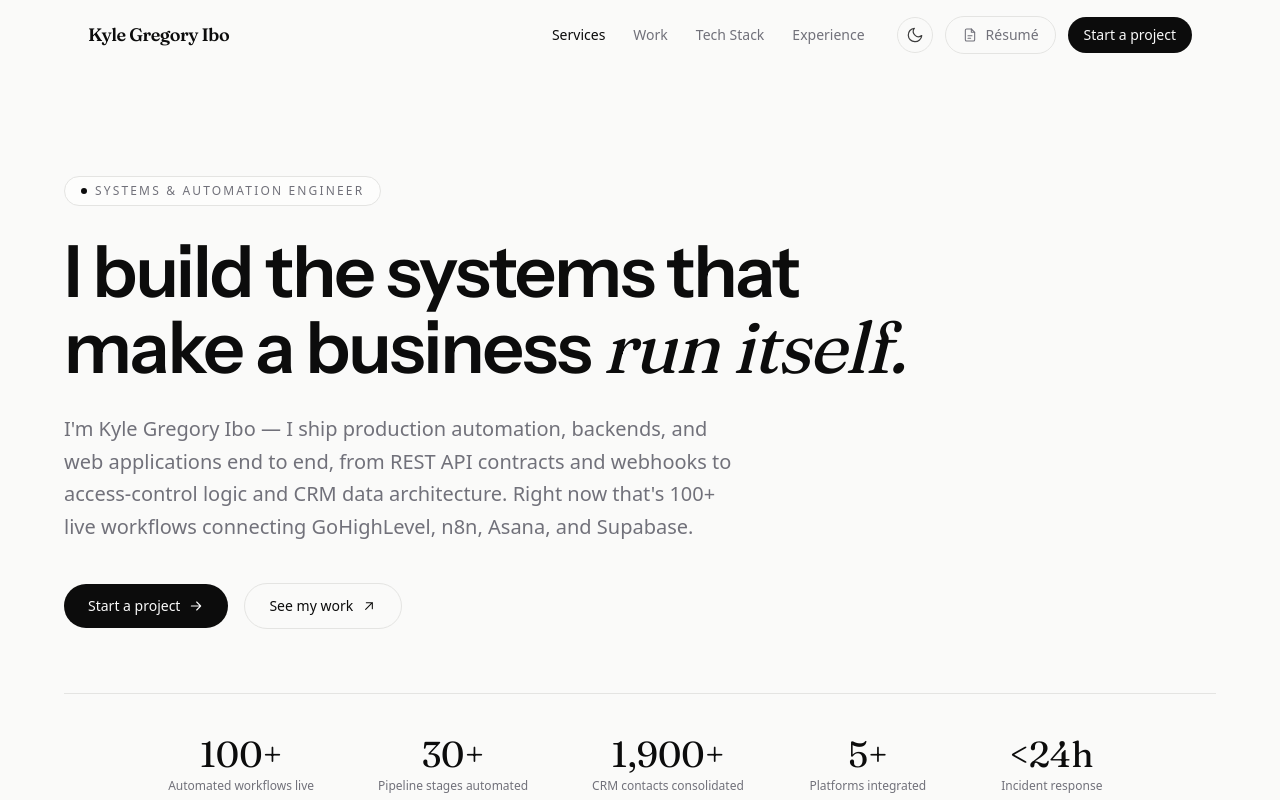
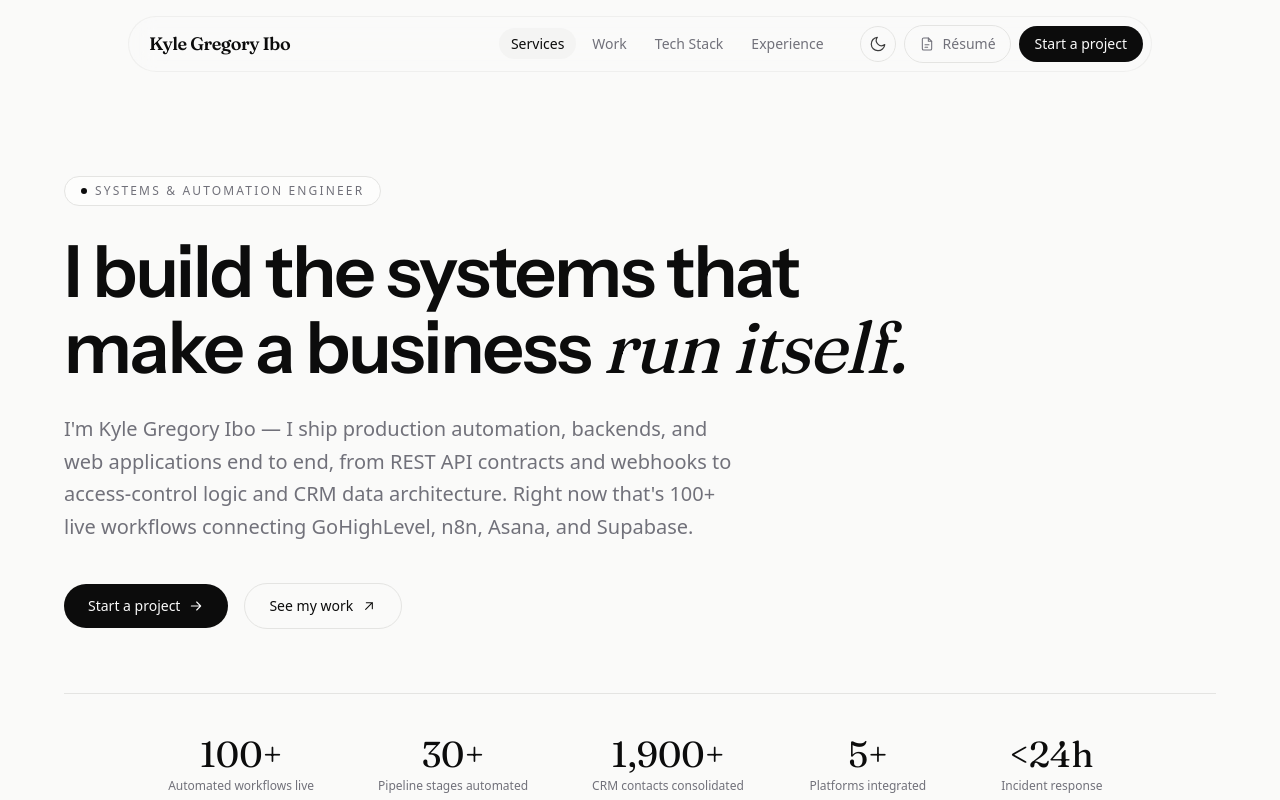
Before and after one commit to KoolDudeGameDev/portfolio, a Next.js app: page /portfolio/ in a window 1280 px wide. Shown: the top 800 px of the page. Built offline with nearby package versions, Linux system fonts and the light colour scheme.

Commit message:
make the navigation bar a floating pill

```diff
--- a/app/globals.css
+++ b/app/globals.css
@@ -60,9 +60,11 @@ body {
   text-rendering: optimizeLegibility;
 }
 
-/* Offset anchored sections so the sticky nav doesn't cover headings. */
+/* Offset anchored sections so the floating nav pill doesn't cover headings.
+   The pill sits 12-16px down and stands about 52px tall, so this leaves a
+   deliberate gap under it rather than parking the heading against its edge. */
 section[id] {
-  scroll-margin-top: 72px;
+  scroll-margin-top: 92px;
 }
 
 ::selection {
--- a/components/Navbar.tsx
+++ b/components/Navbar.tsx
@@ -47,31 +47,33 @@ export function Navbar() {
   }, []);
 
   return (
-    <header
-      className={`fixed inset-x-0 top-0 z-50 border-b transition-colors ${
-        scrolled
-          ? "border-border bg-bg/85 backdrop-blur-md"
-          : "border-transparent bg-transparent"
-      }`}
-    >
-      <nav className="mx-auto flex max-w-6xl items-center justify-between px-6 py-4">
+    // Floats clear of the page rather than sitting on a full-width band, so the
+    // cream ground runs behind it and the bar reads as a control, not a header.
+    <header className="fixed inset-x-0 top-3 z-50 px-4 sm:top-4 sm:px-6">
+      <nav
+        className={`mx-auto flex max-w-5xl items-center justify-between gap-4 rounded-full border py-2 pl-5 pr-2 transition-all duration-300 ${
+          scrolled
+            ? "border-border bg-bg/80 shadow-[0_10px_30px_-12px_rgba(24,20,16,0.28)] backdrop-blur-xl"
+            : "border-border/50 bg-bg/55 backdrop-blur-md"
+        }`}
+      >
         <a
           href="#home"
-          className="font-serif text-lg font-semibold tracking-tight"
+          className="shrink-0 font-serif text-base font-semibold tracking-tight sm:text-lg"
         >
           {site.name}
         </a>
 
-        <div className="hidden items-center gap-8 md:flex">
-          <ul className="flex items-center gap-7 text-sm">
+        <div className="hidden items-center gap-6 md:flex">
+          <ul className="flex items-center gap-1 text-sm">
             {links.map((link) => (
               <li key={link.href}>
                 <a
                   href={link.href}
-                  className={`transition-colors hover:text-fg ${
+                  className={`rounded-full px-3 py-1.5 transition-colors ${
                     active === link.href.slice(1)
-                      ? "text-fg"
-                      : "text-muted"
+                      ? "bg-surface text-fg"
+                      : "text-muted hover:text-fg"
                   }`}
                 >
                   {link.label}
@@ -79,12 +81,12 @@ export function Navbar() {
               </li>
             ))}
           </ul>
-          <div className="flex items-center gap-3">
+          <div className="flex items-center gap-2">
             <ThemeToggle />
             <button
               type="button"
               onClick={() => setResumeOpen(true)}
-              className="inline-flex items-center gap-2 rounded-full border border-border px-4 py-2 text-sm font-medium text-muted transition-colors hover:border-accent hover:text-fg"
+              className="inline-flex items-center gap-2 rounded-full border border-border px-3.5 py-2 text-sm font-medium text-muted transition-colors hover:border-accent hover:text-fg"
             >
               <FileIcon className="h-4 w-4" />
               Résumé
@@ -98,7 +100,7 @@ export function Navbar() {
           </div>
         </div>
 
-        <div className="flex items-center gap-2 md:hidden">
+        <div className="flex items-center gap-1 md:hidden">
           <ThemeToggle />
           <button
             type="button"
@@ -116,10 +118,10 @@ export function Navbar() {
         </div>
       </nav>
 
-      {/* Mobile menu */}
+      {/* Mobile menu — its own floating card under the pill, not a band. */}
       {open && (
-        <div className="border-t border-border bg-bg md:hidden">
-          <ul className="mx-auto flex max-w-6xl flex-col gap-1 px-6 py-4 text-sm">
+        <div className="mx-auto mt-2 max-w-5xl rounded-2xl border border-border bg-bg/95 shadow-[0_10px_30px_-12px_rgba(24,20,16,0.28)] backdrop-blur-xl md:hidden">
+          <ul className="flex flex-col gap-1 px-5 py-4 text-sm">
             {links.map((link) => (
               <li key={link.href}>
                 <a
```
